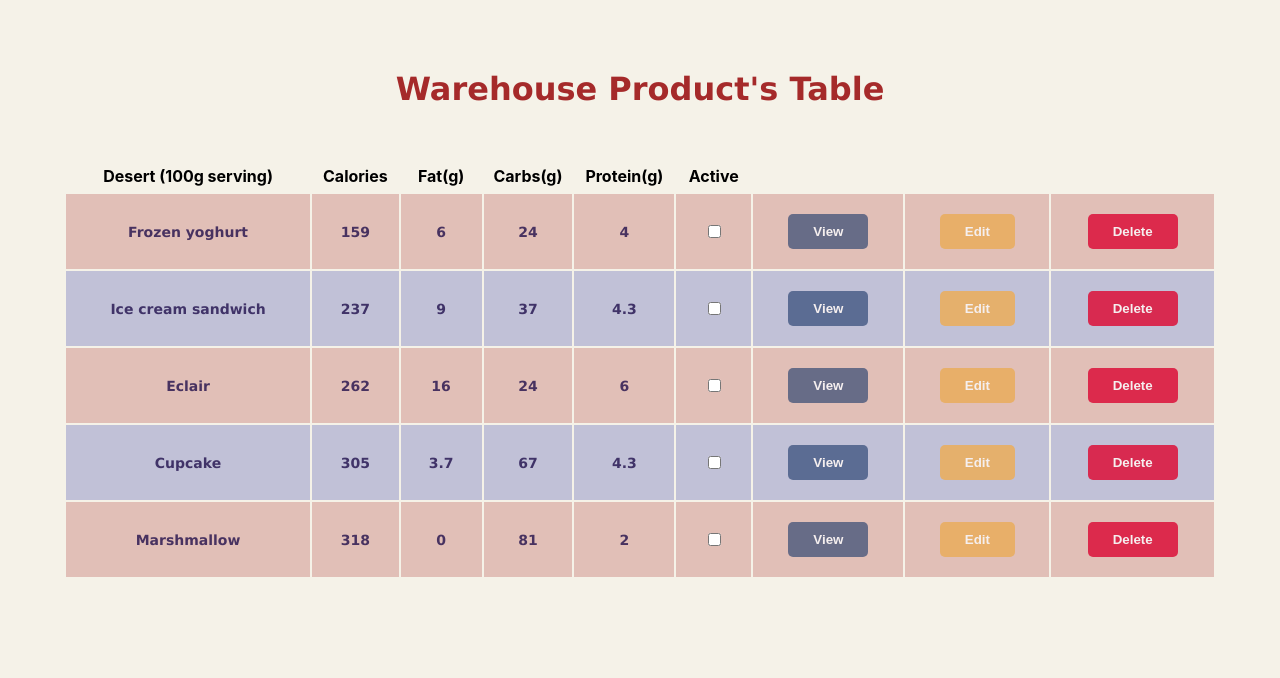
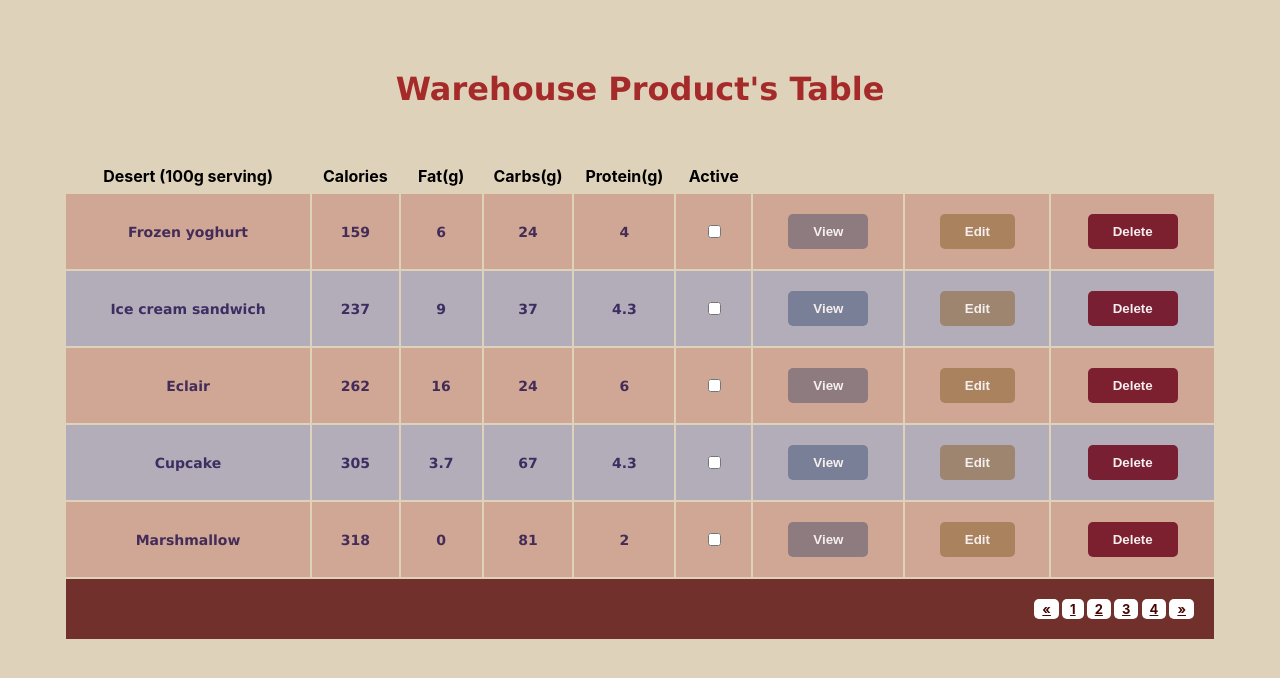
Before and after one commit to Kbaukas/React-Warehouse, a React (Create React App) app: page / in a window 1280 px wide. Shown: the top 678 px of the page. Built offline with nearby package versions, Linux system fonts and the light colour scheme.

Commit message:
Added Edit function litle bit more styling :)

```diff
--- /dev/null
+++ b/src/components/EditForm.css
@@ -0,0 +1,39 @@
+.EditForm form {
+  display: flex;
+  justify-content: space-evenly;
+  /* background-color: rgb(223, 210, 186); */
+}
+.EditForm .input_1 {
+  min-width: 21.65%;
+  border: none;
+  text-align: center;
+}
+.EditForm .input_2,
+.input_3,
+.input_4,
+.input_5 {
+  margin-left: 5px;
+  /* min-width: 7.6%; */
+  border: none;
+  border-left: 2px solid rgba(128, 128, 128, 0.144);
+  text-align: center;
+}
+.EditForm .input_3 {
+  /* width: 7.1%; */
+}
+.EditForm .input_4 {
+  /* width: 7.2%; */
+}
+.EditForm .input_5 {
+  /* width: 8.79%; */
+}
+.EditForm button {
+  /* margin-right: auto; */
+  margin-left: 5%;
+  padding: 10px 0;
+  width: 6.6%;
+  border: none;
+  background-color: rgba(32, 40, 165, 0.644);
+  color: white;
+  border-radius: 5px;
+}
--- /dev/null
+++ b/src/components/EditForm.js
@@ -0,0 +1,93 @@
+import React, { Component } from "react";
+import "./EditForm.css";
+
+class EditForm extends Component {
+  constructor(props) {
+    super(props);
+    // unwraping props
+    const {
+      productName,
+      calories,
+      fat,
+      carbs,
+      protein,
+      id
+    } = this.props.product;
+    // defining default input values
+    this.state = {
+      productName: productName,
+      calories: calories,
+      fat: fat,
+      carbs: carbs,
+      protein: protein
+    };
+    this.hadleChange = this.hadleChange.bind(this);
+    this.handleSubmit = this.handleSubmit.bind(this);
+  }
+
+  hadleChange(evt) {
+    this.setState({
+      [evt.target.name]: evt.target.value
+    });
+  }
+  handleSubmit(evt) {
+    evt.preventDefault();
+    this.props.updateTable(this.props.product.id, this.state);
+    this.props.close();
+  }
+  render() {
+    return (
+      <div className="EditForm">
+        <form onSubmit={this.handleSubmit}>
+          <input
+            className="input_1"
+            name="productName"
+            onChange={this.hadleChange}
+            placeholder="Product name"
+            value={this.state.productName}
+          />
+
+          <input
+            className="input_2"
+            type="number"
+            name="calories"
+            onChange={this.hadleChange}
+            placeholder="Calories"
+            value={this.state.calories}
+          />
+
+          <input
+            className="input_3"
+            type="number"
+            name="fat"
+            onChange={this.hadleChange}
+            placeholder="Fat(g)"
+            value={this.state.fat}
+          />
+
+          <input
+            className="input_4"
+            type="number"
+            name="carbs"
+            onChange={this.hadleChange}
+            placeholder="Carbs(g)"
+            value={this.state.carbs}
+          />
+
+          <input
+            className="input_5"
+            type="number"
+            name="protein"
+            onChange={this.hadleChange}
+            placeholder="Protein(g)"
+            value={this.state.protein}
+          />
+
+          <button type="submit">Save</button>
+        </form>
+      </div>
+    );
+  }
+}
+
+export default EditForm;
--- a/src/components/MainWindow.css
+++ b/src/components/MainWindow.css
@@ -23,3 +23,24 @@
   line-height: 30px;
   font-size: 16px;
 }
+/* table foot */
+tfoot {
+  width: 100%;
+  font-size: 13px;
+  font-weight: bold;
+  color: #ffffff;
+  background: #570808cc;
+}
+tfoot td {
+  font-size: 13px;
+}
+tfoot .links {
+  text-align: right;
+}
+tfoot .links a {
+  display: inline-block;
+  background: #ffffff;
+  color: #460606;
+  padding: 2px 8px;
+  border-radius: 5px;
+}
--- a/src/components/MainWindow.js
+++ b/src/components/MainWindow.js
@@ -3,6 +3,7 @@ import ProducInTable from "./ProducInTable";
 import "./MainWindow.css";
 import uuid from "uuid/v4";
 import ProductData from "./data/jsonData.json";
+import EditForm from "./EditForm";
 class MainWindow extends Component {
   // *******default props for table Head********
   static defaultProps = {
@@ -23,6 +24,7 @@ class MainWindow extends Component {
     };
     this.removeRecord = this.removeRecord.bind(this);
     this.readJason = this.readJason.bind(this);
+    this.updateTable = this.updateTable.bind(this);
   }
   //****function to add unique id to each product  and use this function to initiate state*/
   readJason() {
@@ -39,7 +41,29 @@ class MainWindow extends Component {
       products: cuState.products.filter(product => product.id !== id)
     }));
   }
+  //***** */ updating table  ******
+  updateTable(id, editData) {
+    console.log(id);
 
+    const { productName, calories, fat, carbs, protein } = editData;
+    const updatedProducts = this.state.products.map(product => {
+      if (product.id === id) {
+        return {
+          ...product,
+          productName: productName,
+          calories: calories,
+          fat: fat,
+          carbs: carbs,
+          protein: protein
+        };
+      }
+      return product;
+    });
+    this.setState({
+      products: updatedProducts
+    });
+    // console.log(this.state.products[0].productName);
+  }
   render() {
     return (
       <div className="MainWindow">
@@ -58,6 +82,7 @@ class MainWindow extends Component {
           <tbody>
             {this.state.products.map(product => (
               <ProducInTable
+                update={this.updateTable}
                 key={product.id}
                 id={product.id}
                 product={product}
@@ -65,7 +90,22 @@ class MainWindow extends Component {
               />
             ))}
           </tbody>
+          <tfoot>
+            <tr>
+              <td colspan="9">
+                <div class="links">
+                  <a href="#">&laquo;</a>{" "}
+                  <a class="active" href="#">
+                    1
+                  </a>{" "}
+                  <a href="#">2</a> <a href="#">3</a> <a href="#">4</a>{" "}
+                  <a href="#">&raquo;</a>
+                </div>
+              </td>
+            </tr>
+          </tfoot>
         </table>
+        {/* <EditForm /> */}
       </div>
     );
   }
--- a/src/components/ProducInTable.css
+++ b/src/components/ProducInTable.css
@@ -25,11 +25,16 @@
   outline: none;
 }
 .edit {
-  background-color: rgba(233, 174, 96, 0.897);
+  background-color: rgba(136, 94, 40, 0.5);
 }
 .view {
-  background-color: rgba(31, 58, 107, 0.623);
+  background-color: rgba(15, 41, 90, 0.349);
 }
 .delete {
-  background-color: rgba(220, 20, 60, 0.87);
+  background-color: rgba(112, 11, 31, 0.87);
 }
+/* .ProducInTable .editable {
+  padding: 0;
+  margin: 0;
+} */
+/*  */
--- a/src/components/ProducInTable.js
+++ b/src/components/ProducInTable.js
@@ -1,19 +1,32 @@
 import React, { Component } from "react";
 import uuid from "uuid/v4";
 import "./ProducInTable.css";
+import EditForm from "./EditForm";
 
 class ProducInTable extends Component {
   constructor(props) {
     super(props);
 
-    this.state = {};
+    this.state = {
+      editing: false
+    };
     this.handleRemove = this.handleRemove.bind(this);
+    this.showEditForm = this.showEditForm.bind(this);
+    this.closeForm = this.closeForm.bind(this);
   }
   // click handler to remove element
   handleRemove(evt) {
     this.props.remove(this.props.id);
-    // this.props.remove(this.props.id);
-    // console.log(this.props.remove);
+  }
+  showEditForm(evt) {
+    this.setState({
+      editing: !this.state.editing
+    });
+  }
+  closeForm() {
+    this.setState({
+      editing: !this.state.editing
+    });
   }
   render() {
     // getting props from parent element(MainWindow) and unwrapping
@@ -26,7 +39,17 @@ class ProducInTable extends Component {
       id
     } = this.props.product;
     console.log(productName);
-    return (
+    return this.state.editing ? (
+      <tr className="ProducInTable">
+        <td className="editable" colspan="9">
+          <EditForm
+            close={this.closeForm}
+            updateTable={this.props.update}
+            product={this.props.product}
+          ></EditForm>
+        </td>
+      </tr>
+    ) : (
       // passing props to html <td> elements
       <tr className="ProducInTable">
         <td>{productName}</td>
@@ -42,7 +65,9 @@ class ProducInTable extends Component {
           <button className="view">View</button>
         </td>
         <td>
-          <button className="edit">Edit</button>
+          <button onClick={this.showEditForm} className="edit">
+            Edit
+          </button>
         </td>
         <td>
           <button className="delete" onClick={this.handleRemove}>
--- a/src/index.css
+++ b/src/index.css
@@ -5,7 +5,7 @@ body {
     sans-serif;
   -webkit-font-smoothing: antialiased;
   -moz-osx-font-smoothing: grayscale;
-  background-color: rgba(236, 229, 208, 0.479);
+  background-color: rgb(223, 210, 186);
 }
 
 code {
```
